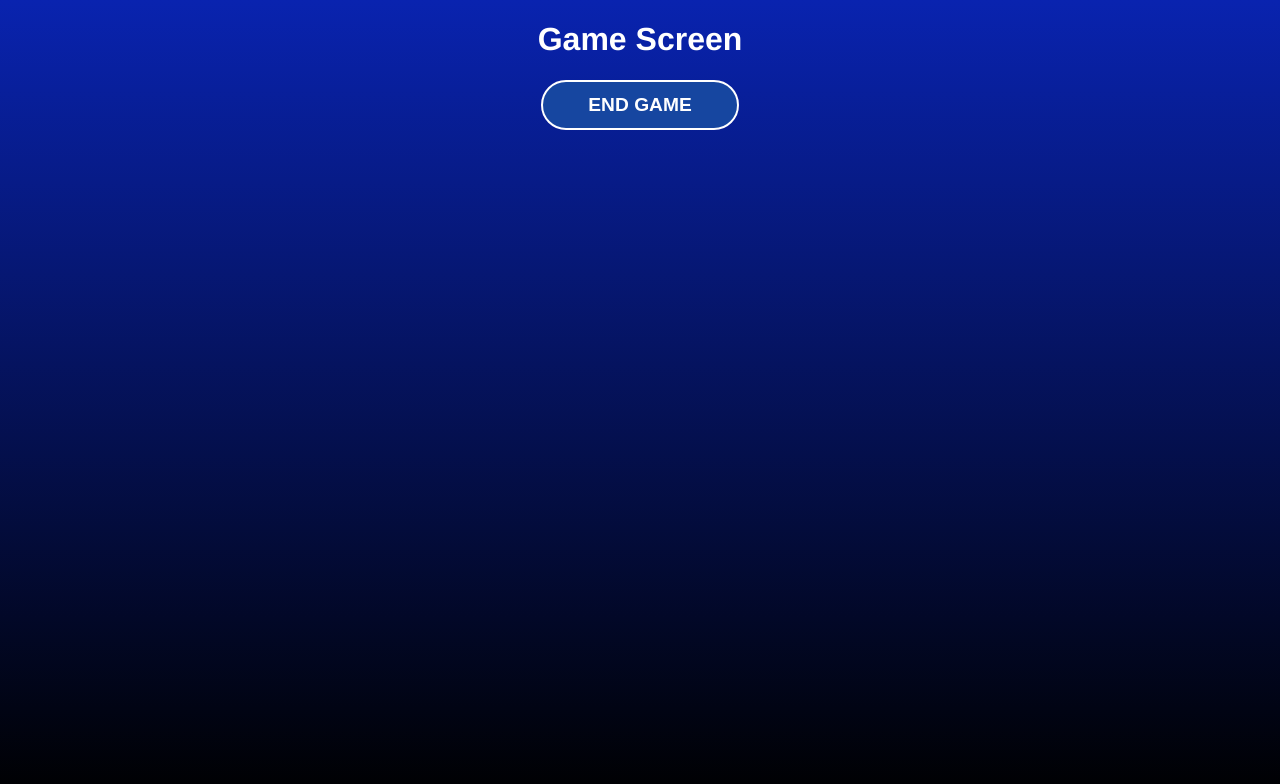
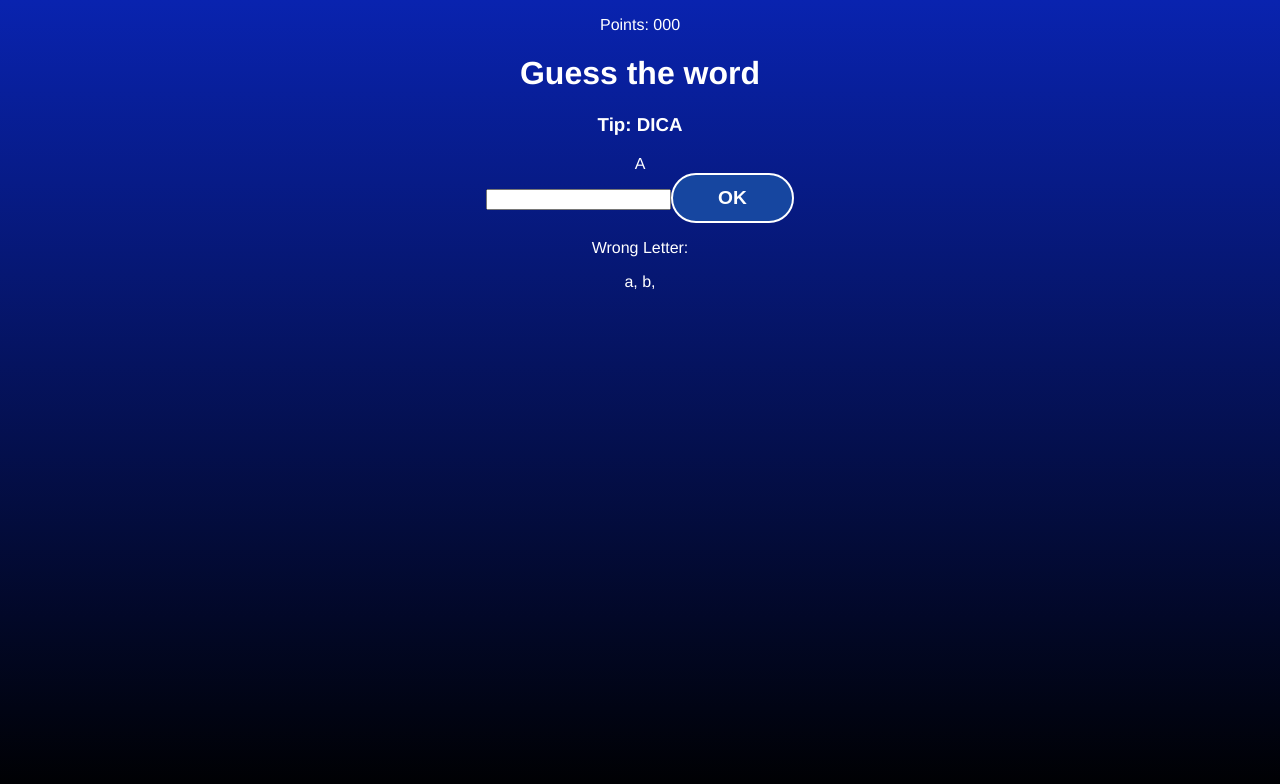
Before and after one commit to MaraisaFerreira/secret_word_game, a React (Vite) app: page / in a window 1280 px wide. Both pictures are taken after a click on the button "START GAME". Shown: the top 784 px of the page. Built offline with nearby package versions, Linux system fonts and the light colour scheme.

Commit message:
jsx game

```diff
--- a/src/components/GameScreen.jsx
+++ b/src/components/GameScreen.jsx
@@ -2,9 +2,27 @@ import './StartScreen.css';
 
 const GameScreen = ({ verify }) => {
 	return (
-		<div>
-			<h1>Game Screen</h1>
-			<button onClick={verify}>End Game</button>
+		<div className='game_container'>
+			<p className='points'>
+				<span>Points: 000</span>
+			</p>
+			<h1>Guess the word</h1>
+			<h3 className='tip'>Tip: DICA</h3>
+			<div className='word_container'>
+				<span className='letter'>A</span>
+				<span className='blank'></span>
+			</div>
+			<div className='letter-container'>
+				<form>
+					<input type='text' name='letter' maxLength='1' required />
+					<button>Ok</button>
+				</form>
+			</div>
+			<div className='wrong_letter'>
+				<p>Wrong Letter: </p>
+				<span>a, </span>
+				<span>b, </span>
+			</div>
 		</div>
 	);
 };
```
